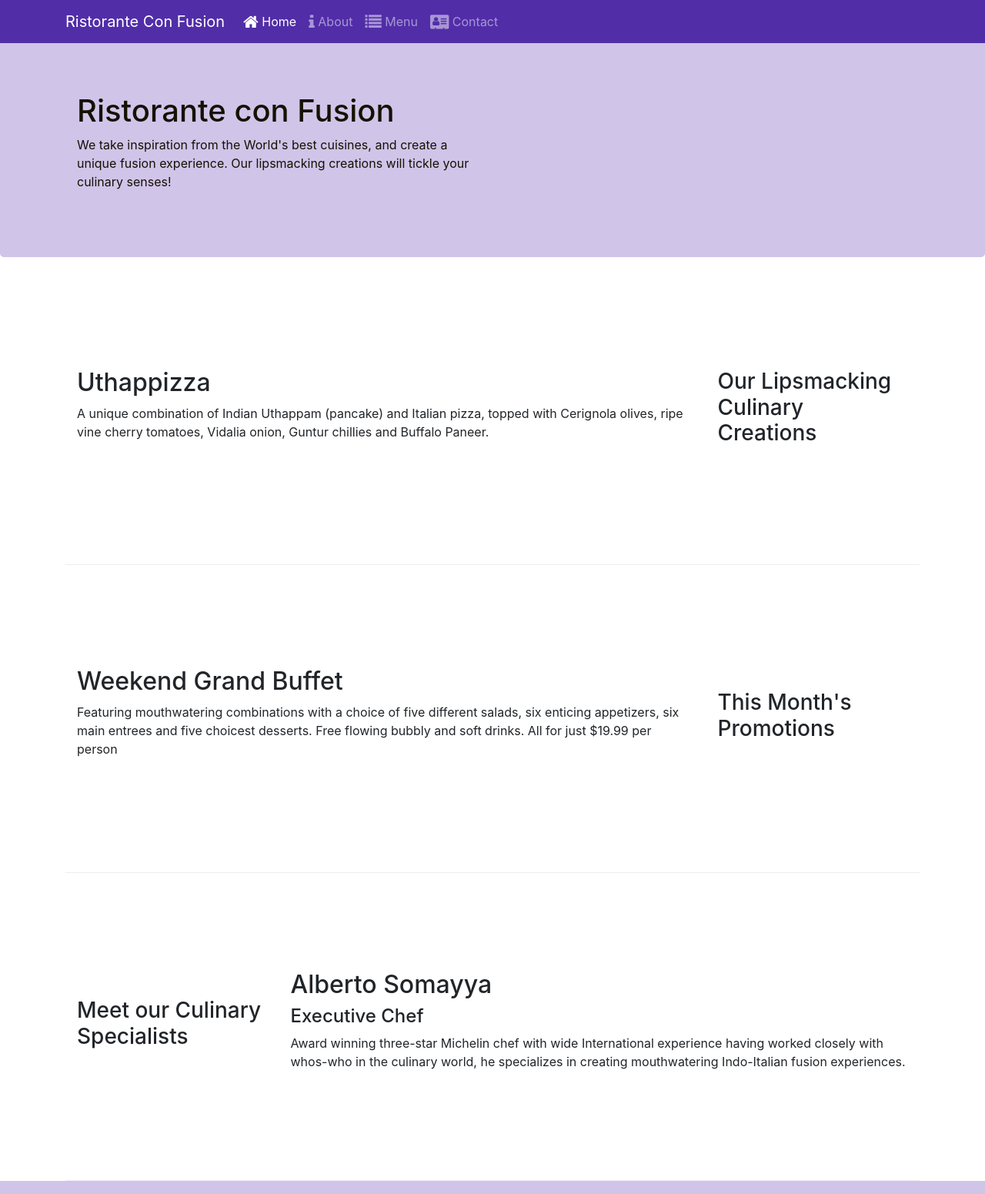
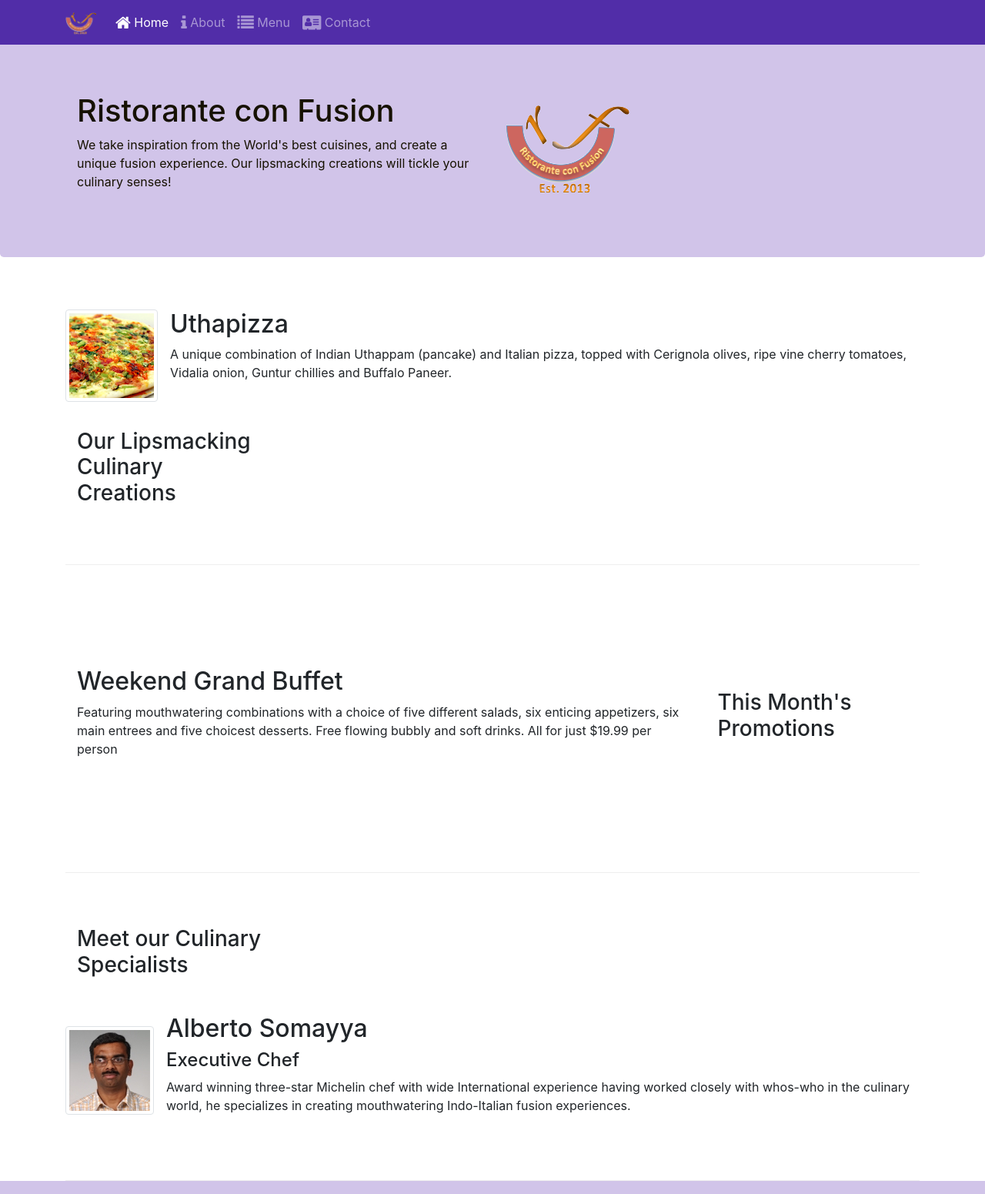
Before and after one commit to jonhealy1/conFusion, a website: page index.html in a window 1280 px wide. Shown: the top 1551 px of the page at 77% size. Drawn offline with nearby package versions, Linux system fonts and the light colour scheme.

Commit message:
Images and media

```diff
--- a/index.html
+++ b/index.html
@@ -21,7 +21,7 @@
                 data-target="#Navbar">
                     <span class="navbar-toggler-icon"></span>
                 </button>
-            <a class="navbar-brand" href="#">Ristorante Con Fusion</a>
+            <a class="navbar-brand" href="#"><img src="img/logo.png" height="30" width="41"></a>
                 <div class="collapse navbar-collapse" id="Navbar">
                 <ul class="navbar-nav mr-auto">
                     <li class="nav-item active"><a class="nav-link" href="#"
@@ -45,7 +45,8 @@
                     <h1>Ristorante con Fusion</h1>
                     <p>We take inspiration from the World's best cuisines, and create a unique fusion experience. Our lipsmacking creations will tickle your culinary senses!</p>
                 </div>
-                <div class="col-12 col-sm">
+                <div class="col-12 col-sm align-self-center">
+                        <img src="img/logo.png" class="img-fluid">
                 </div>
             </div>
         </div>
@@ -56,9 +57,16 @@
             <div class="col-12 col-sm-4 order-sm-last col-md-3">
                 <h3>Our Lipsmacking Culinary Creations</h3>
             </div>
-            <div class="col col-sm col-md">
-                <h2>Uthappizza</h2>
-                <p>A unique combination of Indian Uthappam (pancake) and Italian pizza, topped with Cerignola olives, ripe vine cherry tomatoes, Vidalia onion, Guntur chillies and Buffalo Paneer.</p>
+            <div class="media">
+                <img class="d-flex mr-3 img-thumbnail align-self-center"
+                    src="img/uthappizza.png" alt="Uthapizza">
+                <div class="media-body">
+                    <h2 class="mt-0">Uthapizza</h2>
+                    <p class="d-none d-sm-block">A unique combination of Indian Uthappam (pancake) and
+                        Italian pizza, topped with Cerignola olives,
+                        ripe vine cherry tomatoes, Vidalia onion,
+                        Guntur chillies and Buffalo Paneer.</p>
+                </div>
             </div>
         </div>
 
@@ -77,10 +85,18 @@
             <div class="col-12 col-sm-4 col-md-3">
                 <h3>Meet our Culinary Specialists</h3>
             </div>
-            <div class="col col-sm col-md">
-                <h2>Alberto Somayya</h2>
-                <h4>Executive Chef</h4>
-                <p>Award winning three-star Michelin chef with wide International experience having worked closely with whos-who in the culinary world, he specializes in creating mouthwatering Indo-Italian fusion experiences. </p>
+            <div class="media">
+                    <img class="d-flex mr-3 img-thumbnail align-self-center"
+                        src="img/alberto.png" alt="Alberto Somayya">
+                    <div class="media-body">
+                        <h2 class="mt-0">Alberto Somayya</h2>
+                        <h4>Executive Chef</h4>
+                        <p class="d-none d-sm-block">Award winning three-star Michelin chef
+                            with wide International experience having worked closely
+                            with whos-who in the culinary world,
+                            he specializes in creating mouthwatering
+                            Indo-Italian fusion experiences.</p>
+                    </div>
             </div>
         </div>
     </div>
```
Also changed, not shown: aboutus.html (+3 -2 lines), contactus.html (+3 -2 lines), img/alberto.png (added), img/buffet.png (added), img/logo.png (added), img/uthappizza.png (added).
